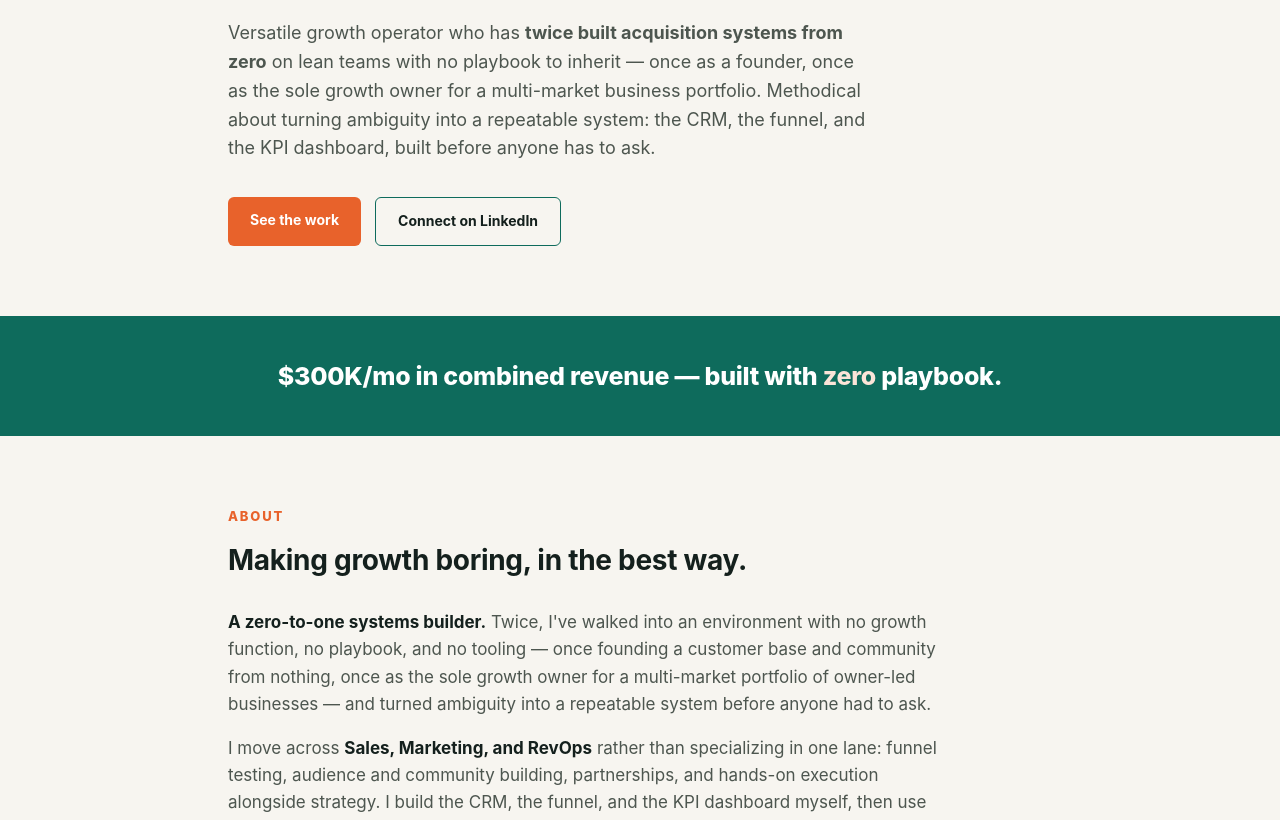
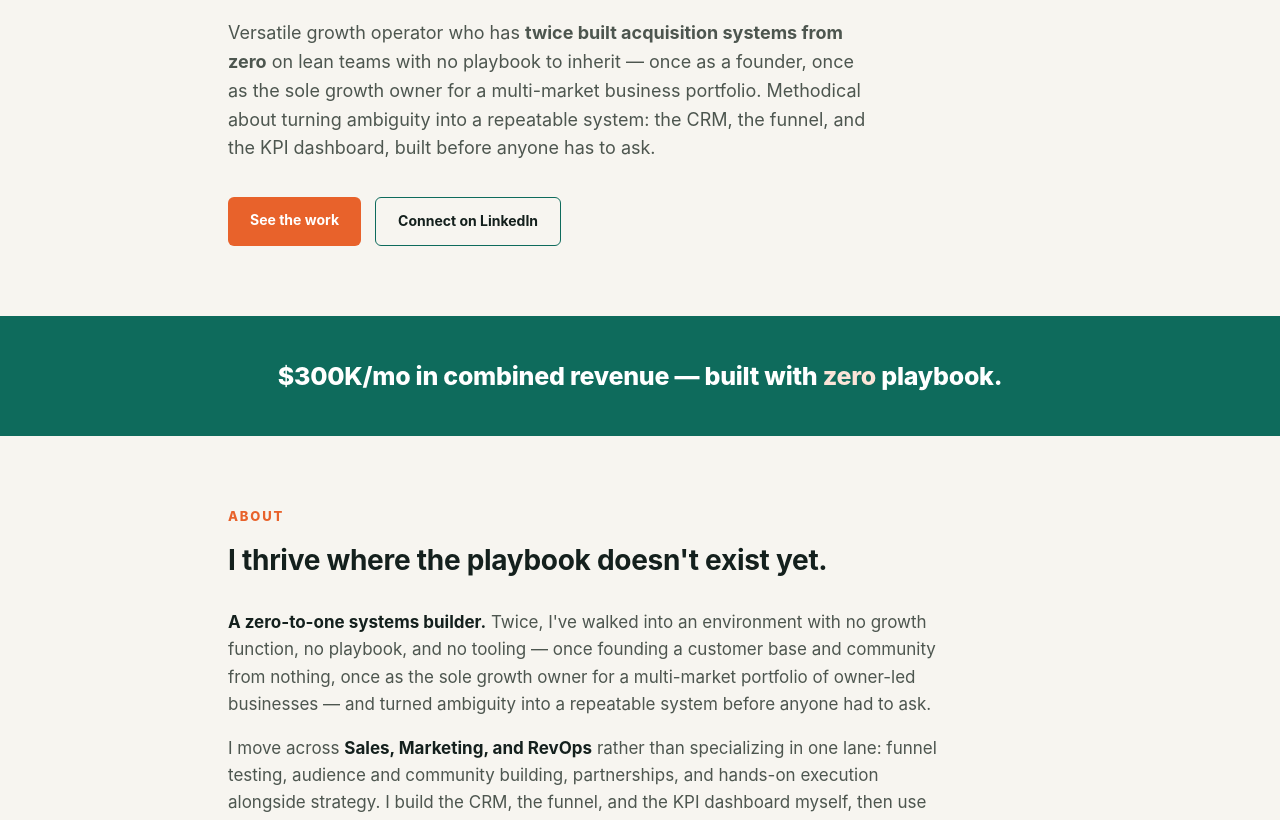
Before and after one commit to ichapa-mba/ilse, a plain HTML site: page index.html in a window 1280 px wide. Shown: the part 274-1094 px from the top of the page. Drawn offline with Linux system fonts and the light colour scheme.

Commit message:
Add files via upload

```diff
--- a/index.html
+++ b/index.html
@@ -164,7 +164,7 @@
 <section id="about">
   <div class="wrap">
     <h2 class="section-title">About</h2>
-    <h3 class="section-head">Making growth boring, in the best way.</h3>
+    <h3 class="section-head">I thrive where the playbook doesn't exist yet.</h3>
     <p class="about-body"><strong>A zero-to-one systems builder.</strong> Twice, I've walked into an environment with no growth function, no playbook, and no tooling — once founding a customer base and community from nothing, once as the sole growth owner for a multi-market portfolio of owner-led businesses — and turned ambiguity into a repeatable system before anyone had to ask.</p>
     <p class="about-body">I move across <strong>Sales, Marketing, and RevOps</strong> rather than specializing in one lane: funnel testing, audience and community building, partnerships, and hands-on execution alongside strategy. I build the CRM, the funnel, and the KPI dashboard myself, then use the data to make real calls on resourcing, pricing, and expansion — no hand-offs, no analytics team required.</p>
     <p class="about-body">I hold an <strong>MBA in Strategic Management &amp; Organizational Leadership</strong>, I'm bilingual in English and Spanish, and I'm just as comfortable being the face of a brand — teaching bilingual group fitness classes, building a venue's community in person — as I am behind the dashboard. I'm looking for a small, founder-led team that wants a builder, not a specialist.</p>
```
